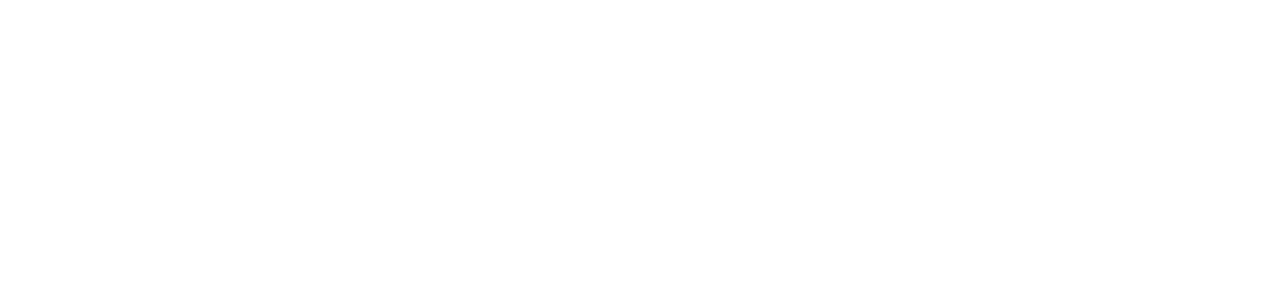
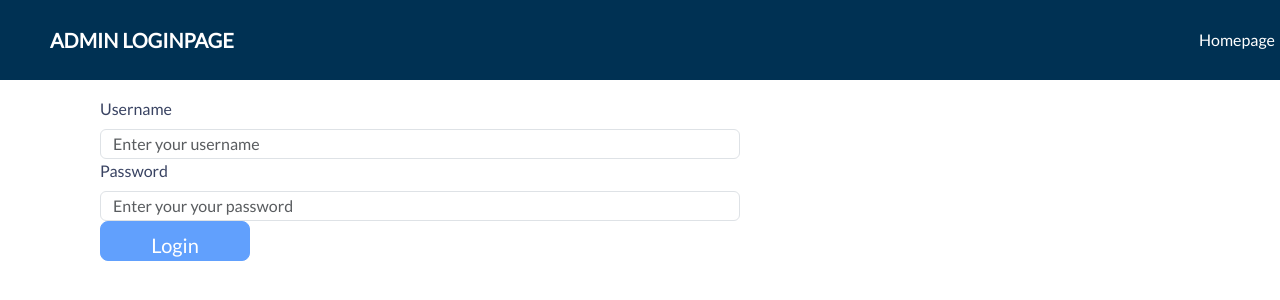
Before and after one commit to iamneo-production/567e79d8-271b-489e-a878-95a21208034d, a React (Create React App) app in the folder reactapp/: page /AdminLogin in a window 1280 px wide. Before the commit this address had no page. Shown: the top 300 px of the page. Built offline with nearby package versions, Linux system fonts and the light colour scheme.

Commit message:
Agent Changes

```diff
--- a/reactapp/src/App.js
+++ b/reactapp/src/App.js
@@ -3,6 +3,7 @@
 import Website from "./Pages/Website";
 import Login from "./Pages/Auth/Login";
 import Register from "./Pages/Auth/Register";
+import AdminLogin from "./Components/AdminLogin";
 import Agents from "./Pages/Agent/Agents";
 import Users from "./Pages/User/Users";
 import Property from "./Pages/Property/Property";
@@ -39,8 +40,21 @@
           <Route path="/" element={<Website />} />
           <Route path="/login" element={<Login />} />
           <Route path="/register" element={<Register />} />
-          <Route path="/AdminHomepage" element={<AdminHomepage />} />
-          <Route path="/dashboard" element={<Dashboard />} />
+          <Route path="/AdminLogin" element={<AdminLogin/>}/>
+          <Route path="/Profile_update" element={<Profile_update />} />
+          <Route path="/Settings" element={<Profile />} />
+          <Route path="/forgot-pwd" element={<Changepass />} />
+          <Route path="/homepage" element={<Homepage />} />
+          <Route path="/help" element={<Helppage />} />
+          <Route path="/agent" element={<FindAgent />} />
+          <Route path="/AddProperty" element={<AddProperty />} />
+          <Route path="/prop" element={<Prop />} />
+          <Route path="/userwishlist" element={<Cards />} />
+          <Route path="/propertydescription" element={<PropertyDetails />} />
+          <Route exact path="/agents/" element={<AllAgent />}></Route>
+          <Route exact path="/viewagent/:id" element={<ViewAgent />} />
+          <Route path="/AdminHomepage" element={<AdminHomepage />} >
+          <Route path="" element={<Dashboard />} />
           <Route path="Agents" element={<Agents />} />
           <Route path="Users" element={<Users />} />
           <Route path="Property" element={<Property />} />
@@ -54,18 +68,7 @@
           <Route path="AddUser" element={<AddUser />} />
           <Route path="UpdateAgent" element={<UpdateAgent />} />
           <Route path="Demo" element={<Demo />} />
-          <Route path="/Profile_update" element={<Profile_update />} />
-          <Route path="/Settings" element={<Profile />} />
-          <Route path="/forgot-pwd" element={<Changepass />} />
-          <Route path="/homepage" element={<Homepage />} />
-          <Route path="/help" element={<Helppage />} />
-          <Route path="/agent" element={<FindAgent />} />
-          <Route path="/AddProperty" element={<AddProperty />} />
-          <Route path="/prop" element={<Prop />} />
-          <Route path="/userwishlist" element={<Cards />} />
-          <Route path="/propertydescription" element={<PropertyDetails />} />
-          <Route exact path="/agents/" element={<AllAgent />}></Route>
-          <Route exact path="/viewagent/:id" element={<ViewAgent />} />
+          </Route>
         </Routes>
       </BrowserRouter>
     </div>
--- /dev/null
+++ b/reactapp/src/Components/AdminLogin.js
@@ -0,0 +1,80 @@
+
+import React, { useState } from "react";
+
+import Form from "react-bootstrap/Form";
+
+import Button from "react-bootstrap/Button";
+
+import { Container,Row } from "react-bootstrap";
+
+import {useNavigate } from "react-router-dom";
+import Navbar from "./Navbar"
+
+
+export default function AdminLogin() {
+const navigate = useNavigate();
+
+  const [email, setEmail] = useState("");
+
+  const [password, setPassword] = useState("");
+
+  function validateForm() {
+
+    return email.length > 0 && password.length > 0;
+
+  }
+
+  function handleSubmit(event) {
+
+    event.preventDefault();
+    if (email=="abc" && password=="123"){
+        navigate("/AdminHomepage");
+    }
+    else{
+        alert("Incorrect email or passowrd");
+    }
+
+  }
+
+  return (
+    <>
+    <Container>
+    <Row>
+    <Navbar style={{paddingBottom:"30px"}}/>
+    </Row>
+    <Row>
+    <h4 style={{paddingBottom:"30px"}}>Admin Login Page</h4>
+
+    <div style={{ display: 'block',
+                  width: 700,
+                  padding: 30 }}>
+
+    <Form onSubmit={handleSubmit} >
+      <Form.Group>
+          <Form.Label>Username</Form.Label>
+          <Form.Control type="text" value={email}
+                        placeholder="Enter your username"  onChange={(e) => setEmail(e.target.value)} />
+        </Form.Group>
+        <Form.Group>
+          <Form.Label>Password</Form.Label>
+          <Form.Control type="password" value={password}
+                        placeholder="Enter your your password"  onChange={(e) => setPassword(e.target.value)} />
+        </Form.Group>
+
+        <Button block size="lg" type="submit" disabled={!validateForm()}>
+
+          Login
+
+        </Button>
+
+      </Form>
+
+    </div>
+    </Row>
+    </Container>
+
+    </>
+
+  );
+
+}
--- a/reactapp/src/Components/Navbar.js
+++ b/reactapp/src/Components/Navbar.js
@@ -1,19 +1,19 @@
 import React from 'react'
 import { Link } from 'react-router-dom'
 import "./Navbar.css"
-const navbar = () => {
+const Navbar = () => {
   return (
     <div className="whole">
       <nav className="navbar navbar-expand-md  navbar-dark fixed-top" style={{background:"#003153",display:"flex",justifyContent:"space-between"}}>
         <div className="navbar-header">
-          <Link to="/" className="navbar-brand">REAL ESTATE MANAGEMENT SYSTEM</Link>
+          <Link to="/" className="navbar-brand">ADMIN LOGINPAGE</Link>
         </div>
         <div className="text-end">
-          <Link className='Logout' to='#' style={{color:"white",textDecoration:"none",paddingRight:"5px"}}>Logout</Link>
+          <Link className='Logout' to='/' style={{color:"white",textDecoration:"none",paddingRight:"5px"}}>Homepage</Link>
         </div>
       </nav>
       </div>
   )
 }
 
-export default navbar
+export default Navbar
--- a/reactapp/src/Pages/Agent/AddAgents.js
+++ b/reactapp/src/Pages/Agent/AddAgents.js
@@ -12,6 +12,7 @@
   const [firstname,setName]=useState('');
   const [email,setEmail]=useState('');
   const [lastname,setPhone]=useState('');
+  const[description,setDescription]=useState('');
   const handleSubmit =(e)=>{
     e.preventDefault();
     const whole={firstname,lastname,email};
@@ -31,12 +32,16 @@
         </Form.Group>
 
       <Form.Group className="mb-3" controlId="formGridAddress1">
-        <Form.Label>Last Name</Form.Label>
-        <Form.Control type="text" placeholder="Enter Phone No" value={lastname} onChange={(e)=>setPhone(e.target.value)}  />
+        <Form.Label>Phone</Form.Label>
+        <Form.Control type="number" placeholder="Enter Phone No" value={lastname} onChange={(e)=>setPhone(e.target.value)}  />
       </Form.Group>
       <Form.Group as={Col} controlId="formGridPassword">
           <Form.Label>Email</Form.Label>
           <Form.Control type="email" placeholder="Enter email" value={email} onChange={(e)=>setEmail(e.target.value)}/>
+        </Form.Group>
+        <Form.Group as={Col} controlId="formGridPassword">
+          <Form.Label>Description</Form.Label>
+          <Form.Control size="lg" type="text" placeholder="Large text" value={description} onChange={(e)=>setDescription(e.target.value)}/>
         </Form.Group>
       </Row>
 
--- a/reactapp/src/Pages/Agent/Agents.js
+++ b/reactapp/src/Pages/Agent/Agents.js
@@ -45,14 +45,10 @@
             >
               <Card.Body>
                 <FaIcons.FaUserSecret className="fa-5x" />
-                <Link
-                  to="/AdminHomepage/AgentRecord"
-                  style={{ textDecoration: "none" }}
-                >
                   <h4 className="first" style={{ color: "black" }}>
-                    Agent Record
+                    Agent Count
+                    20
                   </h4>
-                </Link>
               </Card.Body>
             </Card>
           </Col>
--- a/reactapp/src/Pages/Agent/UpdateAgent.js
+++ b/reactapp/src/Pages/Agent/UpdateAgent.js
@@ -14,6 +14,7 @@
     const [firstname,setName]=useState('');
     const [email,setEmail]=useState('');
     const [lastname,setPhone]=useState('');
+    const[description,setDescription]=useState('');
     const handleSubmit =(e)=>{
         e.preventDefault();
         const whole={firstname,lastname,email};
@@ -33,12 +34,16 @@
         </Form.Group>
 
       <Form.Group className="mb-3" controlId="formGridAddress1">
-        <Form.Label>Last Name</Form.Label>
-        <Form.Control type="text" placeholder="Enter Phone No" value={lastname} onChange={(e)=>setPhone(e.target.value)}  />
+        <Form.Label>Phone</Form.Label>
+        <Form.Control type="number" placeholder="Enter Phone No" value={lastname} onChange={(e)=>setPhone(e.target.value)}  />
       </Form.Group>
       <Form.Group as={Col} controlId="formGridPassword">
           <Form.Label>Email</Form.Label>
           <Form.Control type="email" placeholder="Enter email" value={email} onChange={(e)=>setEmail(e.target.value)}/>
+        </Form.Group>
+        <Form.Group as={Col} controlId="formGridPassword">
+          <Form.Label>Description</Form.Label>
+          <Form.Control size="lg" type="text" placeholder="Large text" value={description} onChange={(e)=>setDescription(e.target.value)}/>
         </Form.Group>
       </Row>
 
```
Also changed, not shown: 2 other files (tests, documents, lock files or other folders).
